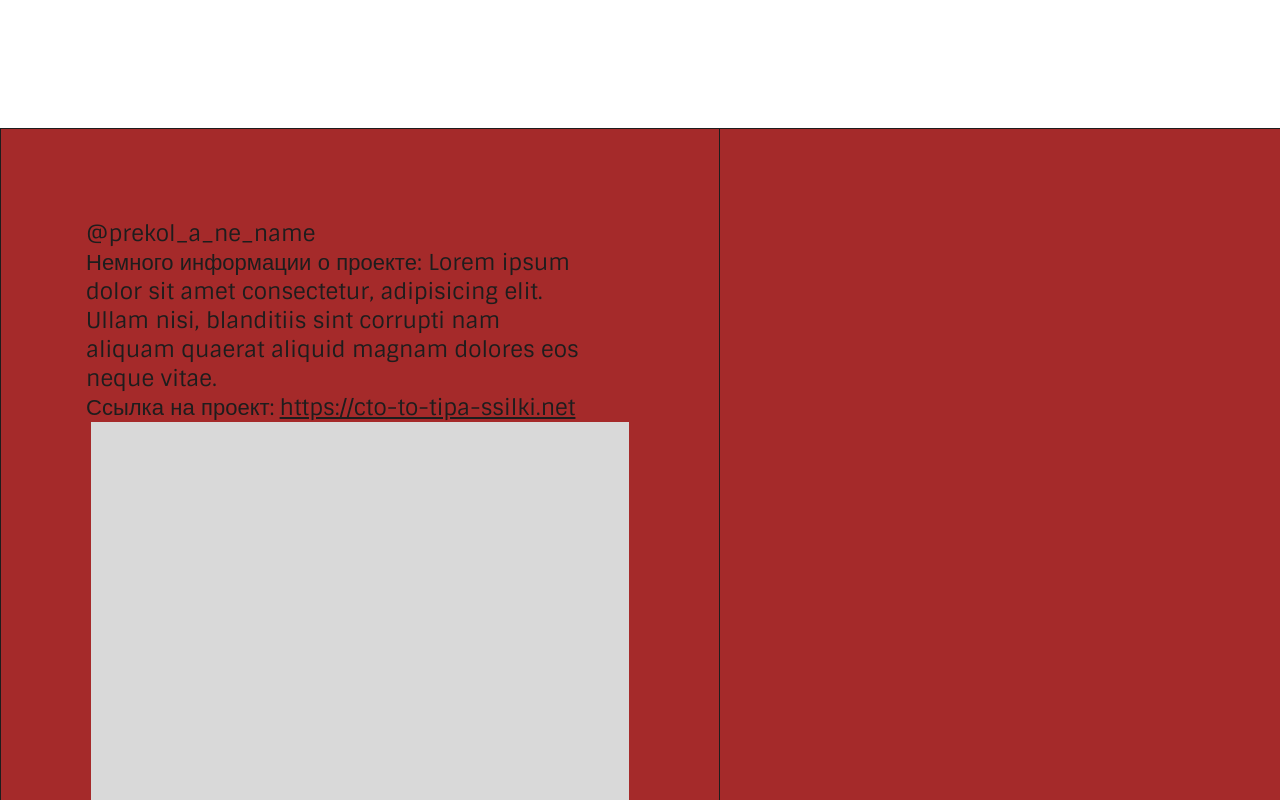
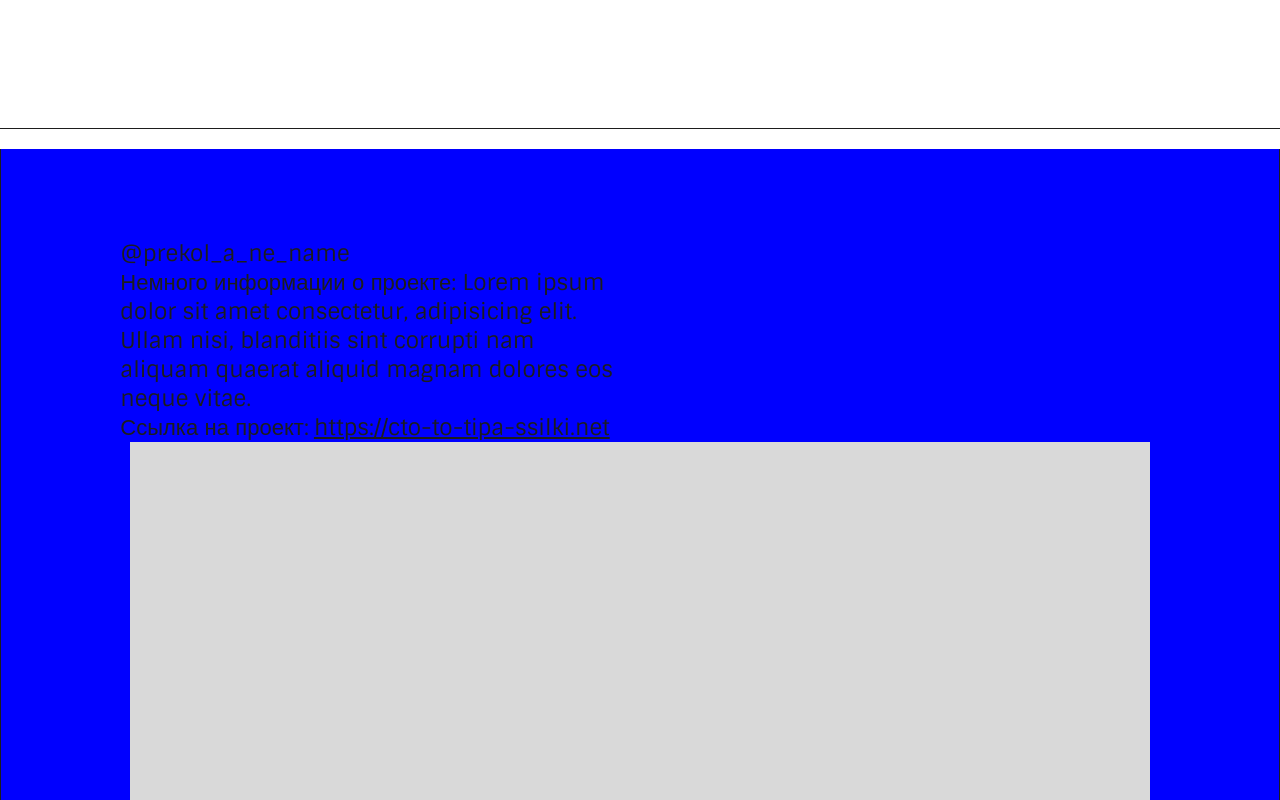
Before and after one commit to sonia13marker/creative.ct, a React (Create React App) app: page /results in a window 1280 px wide. Shown: the part 380-1180 px from the top of the page. Built offline with nearby package versions, Linux system fonts and the light colour scheme.

Commit message:
промежуточный результат

```diff
--- a/src/components/OneProjectResult/OneProjectResult.jsx
+++ b/src/components/OneProjectResult/OneProjectResult.jsx
@@ -2,9 +2,9 @@ import style from './style.module.css';
 import plug from '../../images/plug.png';
 
 export function OneProjectResult ({win}) {
-    // console.log(win);
-    return <div className={style.project__wrapper}>
+    return <div className={style.op}>
                 <div className={style.grid__project}>
+                    <div className={style.one__project}>
                         <p className={style.project__name}>{win.name}</p>
 
                         <p className={style.project__description}>{win.description}</p>
@@ -17,8 +17,7 @@ export function OneProjectResult ({win}) {
                         </span>
 
                         <img src={plug} className={style.project__img} alt="project"/>
-
                 </div>
-
+                </div>
     </div>
 }
--- a/src/components/OneProjectResult/style.module.css
+++ b/src/components/OneProjectResult/style.module.css
@@ -1,11 +1,11 @@
-.project__wrapper {
-    /* display: grid;
-    grid-template-columns: 100%;
-    grid-template-rows: 2rem 15rem 4rem 27rem 6rem;
-    row-gap: 1.5rem;
-    margin: 0; */
-}
-
+/* .project__wrapper {
+    display: flex;
+    flex-direction: column;
+    justify-content: center;
+    align-items: center;
+    margin: 0;
+} */
+/*
 .grid__project {
     width: 720px;
     border: 1.5px solid var(--main-black);
@@ -13,7 +13,21 @@
     margin: 0;
     border-top: none;
     height: auto;
-}
+} */
+/* .one__project {
+    width: 720px;
+    border: 1.5px solid var(--main-black);
+    padding: 90px 85px;
+    margin: 0;
+    border-top: none;
+    height: auto;
+} */
+/*
+.grid__project:nth-child(1) {
+    width: 100vw;
+    height: 100%;
+    background-color: brown;
+} */
 /* .grid__project:first-of-type {
     background-color: blanchedalmond;
     width: 100vw;
--- a/src/components/ProjectResults/ProjectResults.jsx
+++ b/src/components/ProjectResults/ProjectResults.jsx
@@ -4,12 +4,11 @@ import { OneProjectResult } from '../OneProjectResult/OneProjectResult';
 export function ProjectResults ({winner}) {
     return <>
     {
-        Object.values(winner).map((win, id)=>{
+        Object.values(winner).map((win, i)=>{
                 console.log(win);
-                return (
-                <section key={id} className={style.one_project}>
+                return (<section key={i} className={style.one_project}>
 
-                    <OneProjectResult win={win}/>
+                    <OneProjectResult win={win} />
                 </section>)
         })
     }
--- a/src/components/ProjectResults/style.module.css
+++ b/src/components/ProjectResults/style.module.css
@@ -1,3 +1,17 @@
-.one_project:first-child {
-    background-color: brown;
+
+.one_project:nth-child(1) {
+    background-color: blue;
+    width: 100vw;
+    display: flex;
+    flex-direction: column;
+    align-items: center;
 }
+
+.one_project {
+    width: 720px;
+    border: 1.5px solid var(--main-black);
+    padding: 90px 85px;
+    margin: 0;
+    border-top: none;
+    height: auto;
+}
--- a/src/pages/ResultsPage/ResultsPage.jsx
+++ b/src/pages/ResultsPage/ResultsPage.jsx
@@ -27,16 +27,8 @@ export function ResultsPage () {
             {
             Object.values(winners).map((winner, id) => {
                 console.log(winner)
-                return <div id={id}><ProjectResults winner={winner}></ProjectResults>
+                return <div key={id} className={style.pop}><ProjectResults winner={winner}></ProjectResults>
                 </div>}
-            // return (Object.entries(winner).map((win, di)=>{
-            //     console.log(win);
-            //     return (
-            //     <section key={id} className={style.one_project}>
-
-            //         <OneProjectResult win={win}/>
-            //     </section>)
-            //     })
             )}
         </main>
 
--- a/src/pages/ResultsPage/style.module.css
+++ b/src/pages/ResultsPage/style.module.css
@@ -15,14 +15,12 @@
     color: var(--main-black);
     padding-bottom: 25px;
 }
-/* .one_project:first-of-type {
-    background-color: aqua;
-    width: 100%;
-    border: none;
-} */
-#01 {
-    background-color: red;
-    width: 100vw;
+.pop {
+    display: flex;
+    flex-direction: column;
+    justify-content: center;
+    align-items: center;
+    margin: 20px 0;
 }
 .line__wrap {
     display: flex;
```
Lines whose indentation alone changed are shown as unchanged.
